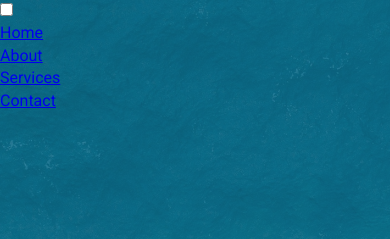
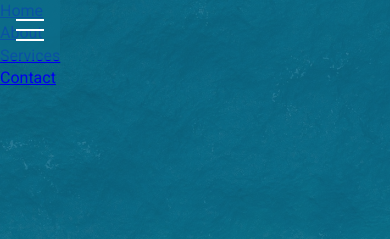
Before and after one commit to DarekPie/HTML-learning, a plain HTML site: page Miniprojects keyframes transitions etc/Haumburger menue overlay/index.html in a window 390 px wide. Shown: the top 239 px of the page. Drawn offline with Linux system fonts and the light colour scheme.

Commit message:
Hamburger menu creating an icon

```diff
--- a/Miniprojects keyframes transitions etc/Haumburger menue overlay/css/menu.css
+++ b/Miniprojects keyframes transitions etc/Haumburger menue overlay/css/menu.css
@@ -4,3 +4,56 @@
   left: 0;
   z-index: 1;
 }
+
+.menu-wrap .toggler {
+  position: absolute;
+  top: 0;
+  left: 0;
+  z-index: 2;
+  cursor: pointer;
+  width: 50px;
+  height: 50px;
+  opacity: 0;
+}
+
+.menu-wrap .hamburger {
+  position: absolute;
+  top: 0;
+  left: 0;
+  z-index: 1;
+  width: 60px;
+  height: 60px;
+  padding: 1rem;
+  background: var(--primary-color);
+  display: flex;
+  align-items: center;
+  justify-content: center;
+}
+
+/* Hamburger Line */
+.menu-wrap .hamburger>div {
+  position: relative;
+  flex: none;
+  width: 100%;
+  height: 2px;
+  background: #fff;
+  display: flex;
+  align-items: center;
+  justify-content: center;
+}
+
+/* Hamburger Lines - Top & Bottom */
+.menu-wrap .hamburger>div::before,
+.menu-wrap .hamburger>div::after {
+  content: '';
+  position: absolute;
+  z-index: 1;
+  top: -10px;
+  width: 100%;
+  height: 2px;
+  background: inherit;
+}
+
+.menu-wrap .hamburger>div::after {
+  top: 10px;
+}
```
